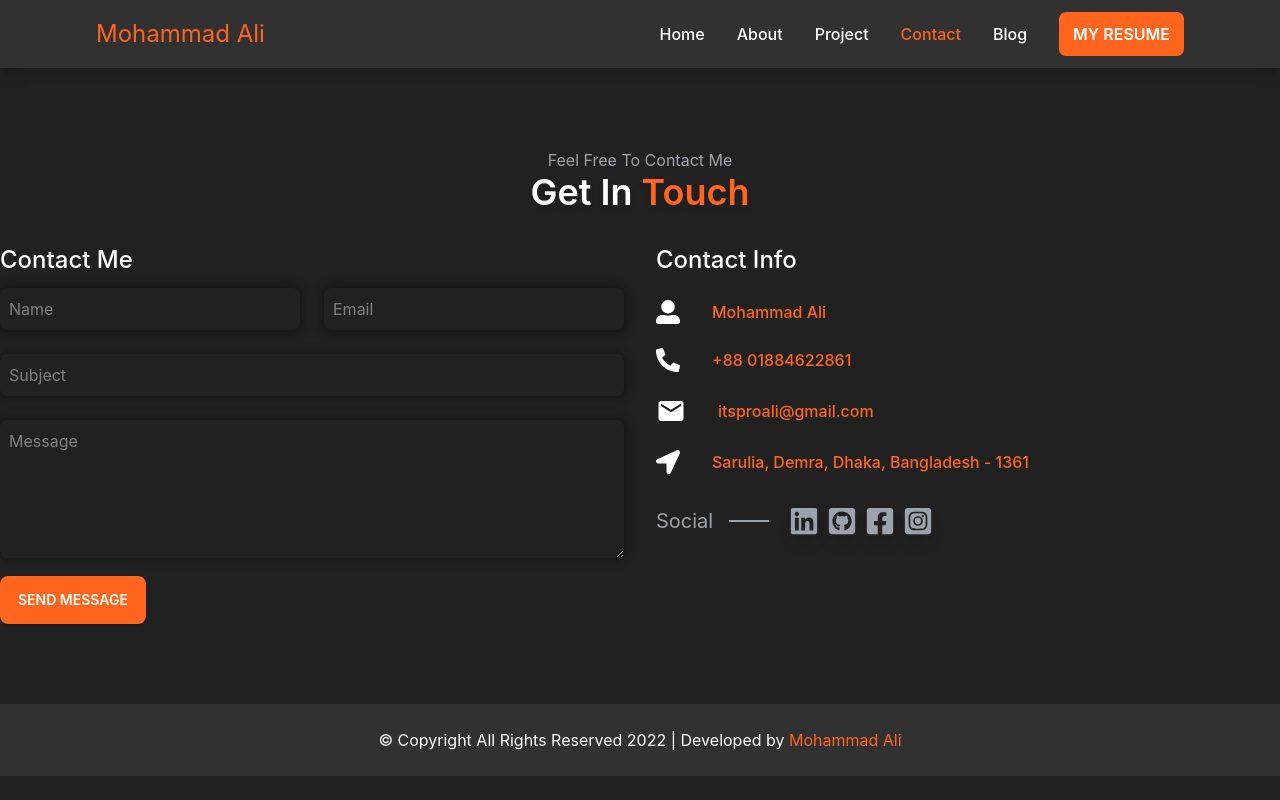
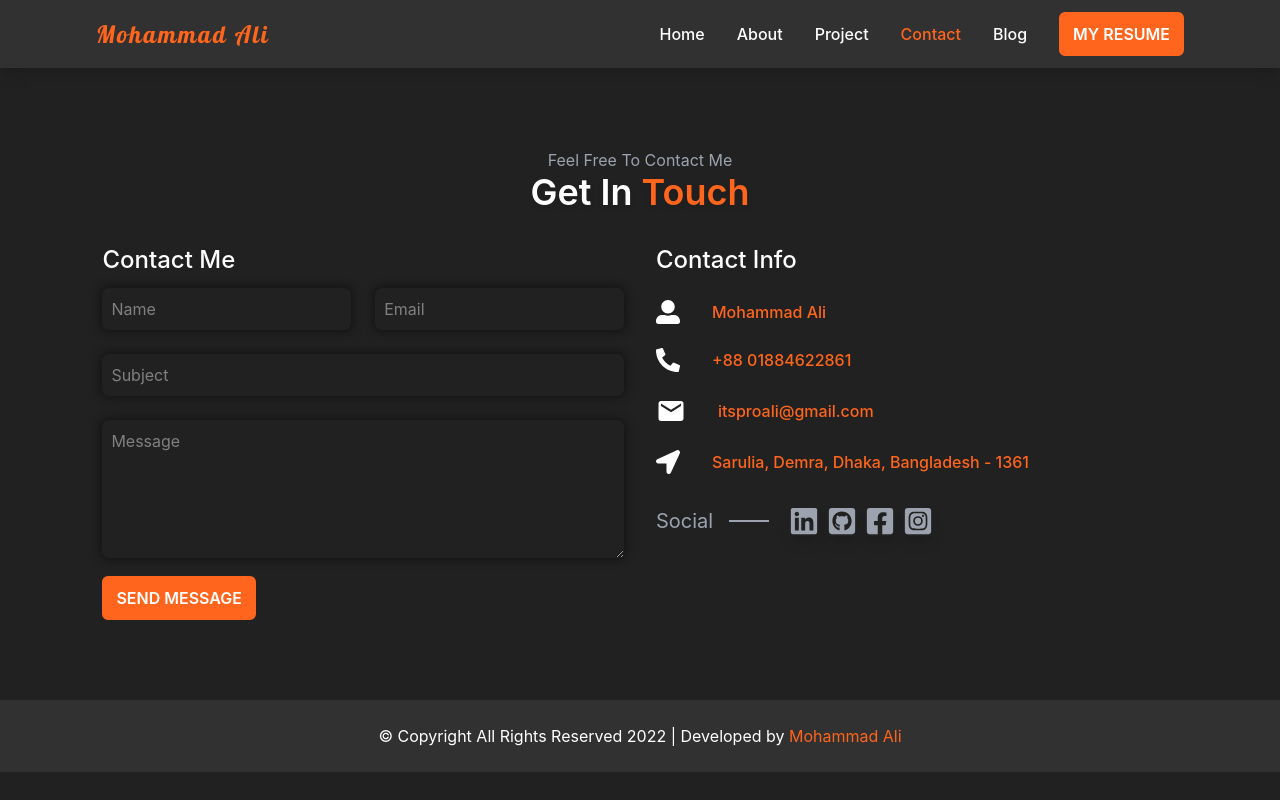
Before and after one commit to itsproali/react-portfolio, a React (Create React App) app: page /contact in a window 1280 px wide. Built offline with nearby package versions, Linux system fonts and the light colour scheme.

Commit message:
⚡️ Scroll-bar Customized

```diff
--- a/public/index.html
+++ b/public/index.html
@@ -24,82 +24,6 @@
       Learn how to configure a non-root public URL by running `npm run build`.
     -->
   <title>Mohammad Ali | Front-end Developer</title>
-  <style>
-    * {
-      margin: 0;
-      padding: 0;
-    }
-
-    /* body {
-      background-color: #212121;
-      display: flex;
-      justify-content: center;
-      align-items: center;
-      width: 100vw;
-      height: 100vh;
-    }
-
-    #loader {
-      width: 100px;
-      height: 100px;
-      position: relative;
-      transition: ease-in-out 0.3s;
-    }
-
-    #loader div {
-      position: absolute;
-      width: 35%;
-      height: 35%;
-      border-radius: 5px;
-      animation: load 2s infinite ease-in-out;
-    }
-
-    #loader div:nth-of-type(1) {
-      background-color: #B22727;
-    }
-
-    #loader div:nth-of-type(2) {
-      background-color: #EE5007;
-      animation-delay: 0.5s;
-    }
-
-    #loader div:nth-of-type(3) {
-      background-color: #F8CB2E;
-      animation-delay: 1s;
-    }
-
-    #loader div:nth-of-type(4) {
-      background-color: #006E7F;
-      animation-delay: 1.5s;
-    }
-
-    @keyframes load {
-      0% {
-        transform: translate(0%);
-        border-radius: 50%;
-      }
-
-      25% {
-        transform: translate(200%) rotate(45deg);
-        border-radius: 0%;
-      }
-
-      50% {
-        transform: translate(200%, 200%);
-        border-radius: 50%;
-      }
-
-      75% {
-        transform: translate(0, 200%) rotate(-45deg);
-        border-radius: 0%;
-      }
-
-      100% {
-        transform: translate(0%);
-        border-radius: 50%;
-      }
-    } */
-  </style>
 </head>
 
 <body>
--- a/src/components/PrimaryBtn.css
+++ b/src/components/PrimaryBtn.css
@@ -1,62 +1,60 @@
 .primary-button {
-    border: 2px solid #FF651C;
-    background-color: #FF651C;
     padding: 8px 12px;
-    color: white;
-    cursor: pointer;
+    font-weight: 600;
+    border-radius: 6px;
+    text-transform: uppercase;
+    display: flex;
+    align-items: center;
+    justify-content: center;
     position: relative;
     overflow: hidden;
-    text-transform: uppercase;
-    font-weight: 600;
-    transition: all .5s;
-    border-radius: 7px;
+    border: 2px solid #FF651C;
+    cursor: pointer;
+    background-color: #FF651C;
+    color: white;
+    transition: all 0.5s ease;
+}
+
+.primary-button span {
+    z-index: 1;
+    transition: all 0.3s ease-out;
+}
+
+.primary-button::after,
+.primary-button::before {
+    width: 0%;
+    height: 0%;
+    content: "";
+    position: absolute;
+    border-radius: 100%;
+}
+
+.primary-button::after {
+    transition: all 0.5s ease;
+    background-color: #313131;
 }
 
 .primary-button::before {
-    width: 100%;
-    height: 100%;
-    content: '';
-    margin: auto;
-    position: absolute;
-    top: 0%;
-    left: 0%;
-    background-color: #FF651C;
-    transition: all .5s;
-    z-index: -1;
-
+    transition: all 0.5s ease-out;
+    background: #ec743c;
 }
 
-.primary-button::after {
-    width: 100%;
-    height: 100%;
-    content: '';
-    margin: auto;
-    position: absolute;
-    top: 0%;
-    left: 0%;
-    background-color: #FF651C;
-    transition: all .5s;
-    z-index: -1;
-
+.primary-button:hover {
+    color: #FF651C;
+    transform: translateY(-5px);
 }
 
-.primary-button:hover, .active-btn {
-    color: #FF651C;
-    background-color: transparent;
+.primary-button:hover:after,
+.primary-button:hover:before {
+    width: 200px;
+    height: 200px;
+    border-radius: 4px;
 }
 
-.primary-button:active {
-    transform: scale(0.93);
+.primary-button:hover:after {
+    transition: all 0.7s ease-in;
 }
 
-.primary-button:hover::before {
-    z-index: 1;
-    transform: rotateX(90deg);
-
+.primary-button:hover:before {
+    transition: all 0.5s ease-in;
 }
-
-.primary-button:hover::after {
-    z-index: 1;
-    transform: rotateY(90deg);
-
-}
--- a/src/index.css
+++ b/src/index.css
@@ -12,16 +12,10 @@ html {
   scroll-behavior: smooth;
 }
 
-/* .loader {
-  display: none
-} */
-
 body {
   display: block;
   background-color: #212121;
   color: white;
-  /* height: auto;
-  width: auto; */
   min-height: 100vh;
   position: relative;
   font-family: -apple-system, BlinkMacSystemFont, 'Segoe UI', 'Roboto', 'Oxygen',
@@ -35,3 +29,24 @@ code {
   font-family: source-code-pro, Menlo, Monaco, Consolas, 'Courier New',
     monospace;
 }
+
+/* Customize Scroll Bar */
+
+::-webkit-scrollbar-track {
+  -webkit-box-shadow: inset 0 0 6px rgba(0, 0, 0, 0.3);
+  background-color: #313131;
+  border-radius: 10px;
+}
+
+::-webkit-scrollbar {
+  width: 12px;
+}
+
+::-webkit-scrollbar-thumb {
+  border-radius: 10px;
+  background-image: -webkit-gradient(linear,
+      left bottom,
+      left top,
+      color-stop(0.44, #FF651C),
+      color-stop(0.72, #e48a23))
+}
--- a/src/pages/About/About.js
+++ b/src/pages/About/About.js
@@ -3,6 +3,8 @@ import TypeAnimation from "react-type-animation";
 import SkillBar from "react-skillbars";
 import { motion } from "framer-motion";
 import "./About.css";
+import "../../components/PrimaryBtn.css";
+import "../shared/Shared.css";
 
 const About = () => {
   const skills1 = [
@@ -109,7 +111,9 @@ const About = () => {
                 href="https://drive.google.com/file/d/1qVQ1OLO-5RxHy1rwbe5Ib9igCTfeO99f/view?usp=sharing"
                 target="blank"
               >
-                <button className="primary-button">My Resume</button>
+                <button className="primary-button">
+                  <span>My Resume</span>
+                </button>
               </a>
             </div>
           </motion.div>
--- a/src/pages/Contact/Contact.js
+++ b/src/pages/Contact/Contact.js
@@ -1,6 +1,7 @@
 import React, { useEffect, useRef } from "react";
 import "./Contact.css";
 import "../../components/PrimaryBtn.css";
+import "../shared/Shared.css";
 import { motion, useAnimation } from "framer-motion";
 import {
   FaUserAlt,
@@ -120,9 +121,9 @@ const Contact = () => {
             <button
               type="submit"
               value="Send Message"
-              className="btn bg-primary border-2 border-primary text-white uppercase hover:bg-transparent hover:border-primary duration-300 shadow"
+              className="primary-button"
             >
-              Send Message
+              <span>Send Message</span>
             </button>
           </form>
         </motion.div>
@@ -157,28 +158,28 @@ const Contact = () => {
             <a
               href="https://www.linkedin.com/in/itsproali"
               target="blank"
-              className="text-3xl text-gray-400 hover:text-primary shadow-lg mx-1 duration-300"
+              className="text-3xl text-gray-400 hover:text-primary hover:-translate-y-1.5 shadow-lg mx-1 duration-300"
             >
               <FaLinkedin></FaLinkedin>
             </a>
             <a
               href="https://www.github.com/itsproali"
               target="blank"
-              className="text-3xl  text-gray-400 hover:text-primary shadow-lg mx-1 duration-300"
+              className="text-3xl text-gray-400 hover:text-primary hover:-translate-y-1.5 shadow-lg mx-1 duration-300"
             >
               <FaGithubSquare></FaGithubSquare>
             </a>
             <a
               href="https://www.facebook.com/itsproali"
               target="blank"
-              className="text-3xl text-gray-400 hover:text-primary shadow-lg mx-1 duration-300"
+              className="text-3xl text-gray-400 hover:text-primary hover:-translate-y-1.5 shadow-lg mx-1 duration-300"
             >
               <FaFacebookSquare></FaFacebookSquare>
             </a>
             <a
               href="https://www.instagram.com/itsproali"
               target="blank"
-              className="text-3xl text-gray-400 hover:text-primary shadow-lg mx-1 duration-300"
+              className="text-3xl text-gray-400 hover:text-primary hover:-translate-y-1.5 shadow-lg mx-1 duration-300"
             >
               <FaInstagramSquare></FaInstagramSquare>
             </a>
--- a/src/pages/Home/Banner/Banner.js
+++ b/src/pages/Home/Banner/Banner.js
@@ -40,7 +40,9 @@ const Banner = () => {
             href="https://drive.google.com/file/d/1qVQ1OLO-5RxHy1rwbe5Ib9igCTfeO99f/view?usp=sharing"
             target="blank"
           >
-            <button className="primary-button">My Resume</button>
+            <button className="primary-button">
+              <span>My Resume</span>
+            </button>
           </a>
           <Link to="/about" className="ml-4">
             <button className="btn border-2 border-primary bg-transparent hover:bg-primary text-white duration-500">
--- a/src/pages/Home/Testimonial/Testimonial.js
+++ b/src/pages/Home/Testimonial/Testimonial.js
@@ -44,7 +44,7 @@ const Testimonial = () => {
         },
       },
       {
-        breakpoint: 600,
+        breakpoint: 700,
         settings: {
           slidesToShow: 1,
           slidesToScroll: 1,
--- a/src/pages/Project/Project.css
+++ b/src/pages/Project/Project.css
@@ -1,3 +1,8 @@
+.active-btn {
+    color: #FF651C;
+    background-color: transparent;
+}
+
 .item-container {
     height: 400px;
     overflow: hidden;
--- a/src/pages/shared/Navbar.js
+++ b/src/pages/shared/Navbar.js
@@ -4,6 +4,7 @@ import { RiMenu3Fill } from "react-icons/ri";
 import { GiCrossMark } from "react-icons/gi";
 import Drawer from "react-modern-drawer";
 import "react-modern-drawer/dist/index.css";
+import "./Shared.css";
 
 export default function Navbar() {
   const [isOpen, setIsOpen] = React.useState(false);
@@ -51,7 +52,9 @@ export default function Navbar() {
               href="https://drive.google.com/file/d/1qVQ1OLO-5RxHy1rwbe5Ib9igCTfeO99f/view?usp=sharing"
               target="blank"
             >
-              <button className="primary-button">My Resume</button>
+              <button className="primary-button">
+                <span>My Resume</span>
+              </button>
             </a>
           </ul>
           <div className="block lg:hidden">
@@ -86,10 +89,13 @@ export default function Navbar() {
                 ))}
                 <li className="text-center">
                   <a
+                    className="inline-block"
                     href="https://drive.google.com/file/d/1qVQ1OLO-5RxHy1rwbe5Ib9igCTfeO99f/view?usp=sharing"
                     target="blank"
                   >
-                    <button className="primary-button">My Resume</button>
+                    <button className="primary-button">
+                      <span>My Resume</span>
+                    </button>
                   </a>
                 </li>
               </ul>
```
